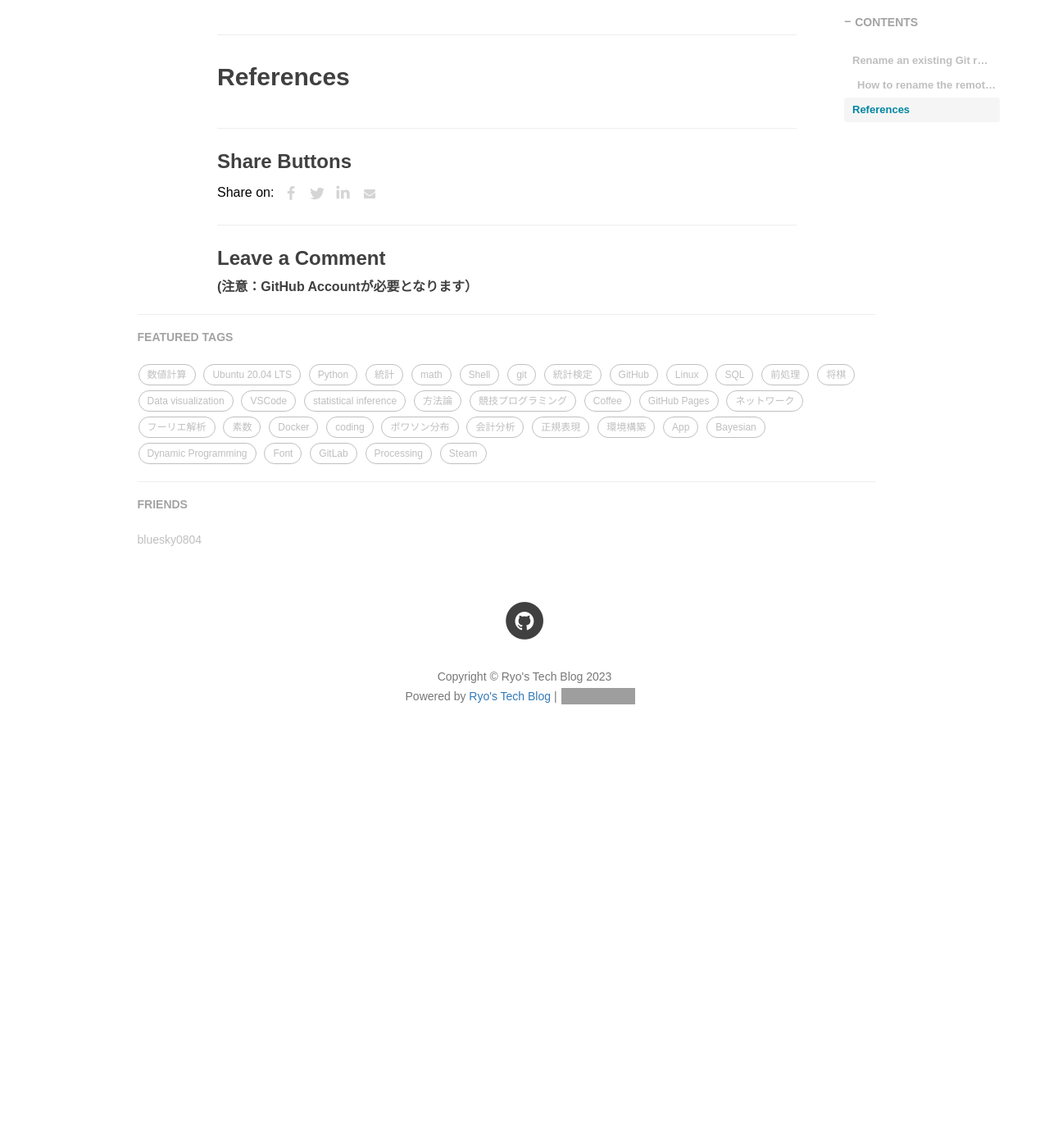
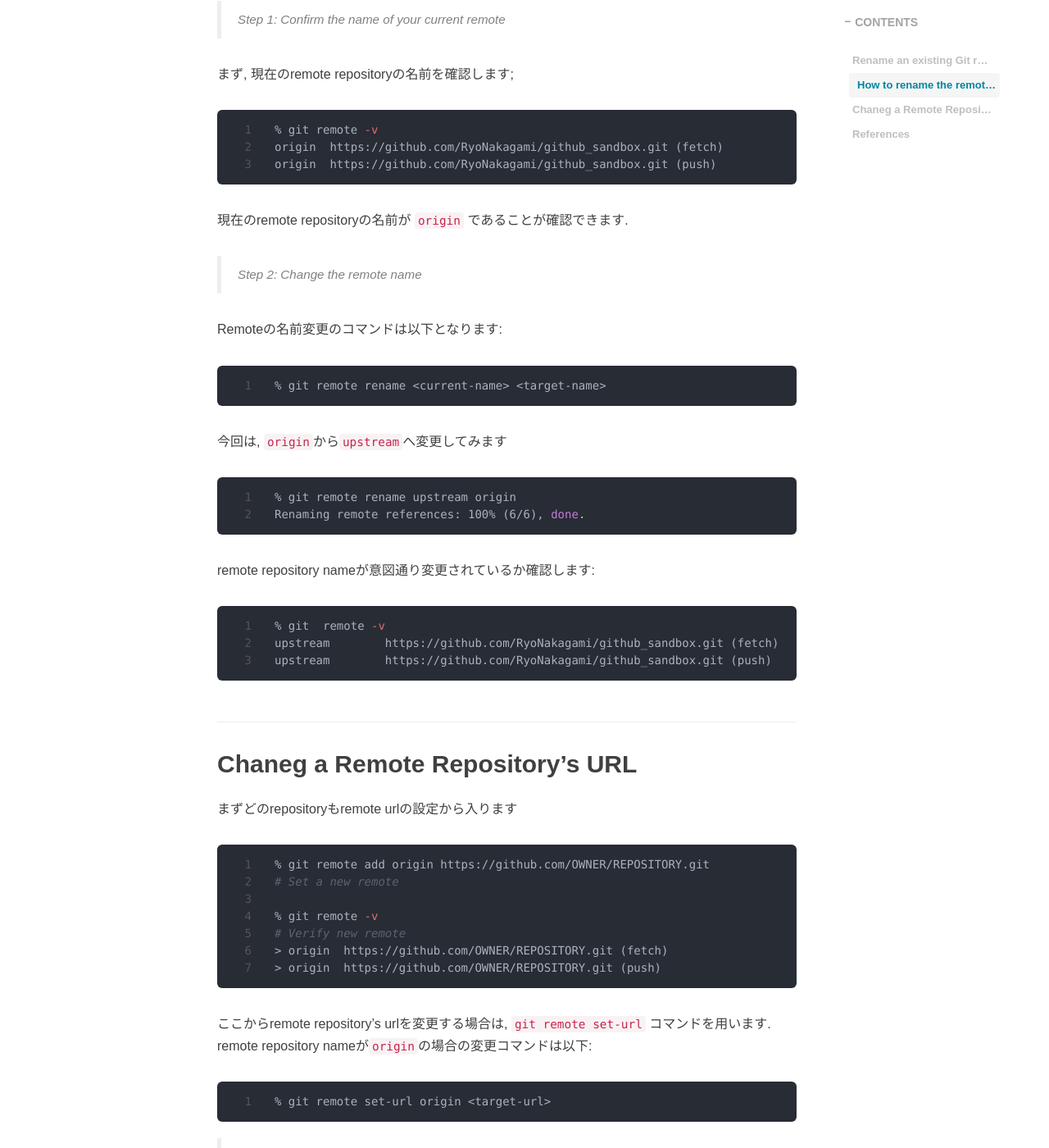
Before and after one commit to RyoNakagami/RyoNakagami.github.io, a Jekyll site: the page built from _posts/2021-01-07-remote-repository-setup.md, in a window 1280 px wide and 1400 px high, scrolled down 1054 px. Shown: the whole window at 82% size. Built offline with Jekyll 4.4.1, drawn with Linux system fonts in a browser that asks for light colours; comment, search, counter and statistics services are not loaded; before the commit the page ends 1981 px from its top, so only the background shows below that; some of the changed text lies outside the part shown; grey boxes are pictures that could not be loaded.

Commit message:
DOC: Fixing doctocs

````diff
--- a/_posts/2021-01-07-remote-repository-setup.md
+++ b/_posts/2021-01-07-remote-repository-setup.md
@@ -1,6 +1,6 @@
 ---
 layout: post
-title: "git commit: xxxx"
+title: "Remote Repositoryの設定と変更"
 subtitle: "How to use git command 8/N"
 author: "Ryo"
 header-mask: 0.0
@@ -18,8 +18,15 @@ tags:
 
 <p class="h4">&nbsp;&nbsp;Table of Contents</p>
 
-<!-- START doctoc -->
-<!-- END doctoc -->
+<!-- START doctoc generated TOC please keep comment here to allow auto update -->
+<!-- DON'T EDIT THIS SECTION, INSTEAD RE-RUN doctoc TO UPDATE -->
+
+- [Rename an existing Git remote?](#rename-an-existing-git-remote)
+  - [How to rename the remote?](#how-to-rename-the-remote)
+- [Chaneg a Remote Repository's URL](#chaneg-a-remote-repositorys-url)
+- [References](#references)
+
+<!-- END doctoc generated TOC please keep comment here to allow auto update -->
 
 
 </div>
@@ -33,10 +40,12 @@ tags:
 名称変更に必要なのは,
 
 - 現在のremote repositoryの名前: `<current-name>`
-- これからのremote repositoryの名前: `<modified-name>`
+- これからのremote repositoryの名前: `<target-name>`
 
 
 ### How to rename the remote?
+
+> Step 1: Confirm the name of your current remote
 
 まず, 現在のremote repositoryの名前を確認します;
 
@@ -46,8 +55,68 @@ origin	https://github.com/RyoNakagami/github_sandbox.git (fetch)
 origin	https://github.com/RyoNakagami/github_sandbox.git (push)
 ```
 
-現在のremote repositoryの名前が
+現在のremote repositoryの名前が `origin` であることが確認できます.
+
+
+> Step 2: Change the remote name
+
+Remoteの名前変更のコマンドは以下となります:
+
+```zsh
+% git remote rename <current-name> <target-name>
+```
+
+今回は, `origin`から`upstream`へ変更してみます
+
+```zsh
+% git remote rename upstream origin
+Renaming remote references: 100% (6/6), done.
+```
+
+remote repository nameが意図通り変更されているか確認します:
+
+```zsh
+% git  remote -v
+upstream	https://github.com/RyoNakagami/github_sandbox.git (fetch)
+upstream	https://github.com/RyoNakagami/github_sandbox.git (push)
+```
+
+## Chaneg a Remote Repository's URL
+
+まずどのrepositoryもremote urlの設定から入ります
+
+```zsh
+% git remote add origin https://github.com/OWNER/REPOSITORY.git
+# Set a new remote
+
+% git remote -v
+# Verify new remote
+> origin  https://github.com/OWNER/REPOSITORY.git (fetch)
+> origin  https://github.com/OWNER/REPOSITORY.git (push)
+```
+
+ここからremote repository's urlを変更する場合は, `git remote set-url` コマンドを用います.
+remote repository nameが`origin`の場合の変更コマンドは以下:
+
+```zsh
+% git remote set-url origin <target-url>
+```
+
+> REMARKS
+
+- sshとHTTPSで設定するURL構造の違いがあることに留意
+- 接続方式に合わせたurlを指定すること
+
+```zsh
+# SSH
+git@github.com:OWNER/REPOSITORY.git
+
+# HTTPS
+https://github.com/OWNER/REPOSITORY.git
+```
 
 
 
 ## References
+
+- [GitHub Docs > Managing remote repositories](https://docs.github.com/en/get-started/getting-started-with-git/managing-remote-repositories)
````
Also changed, not shown: _posts/2021-01-05-git-what-is-upstream.md (+1 -1 lines), _posts/2021-01-06-git-add-u.md (+47 -8 lines).
